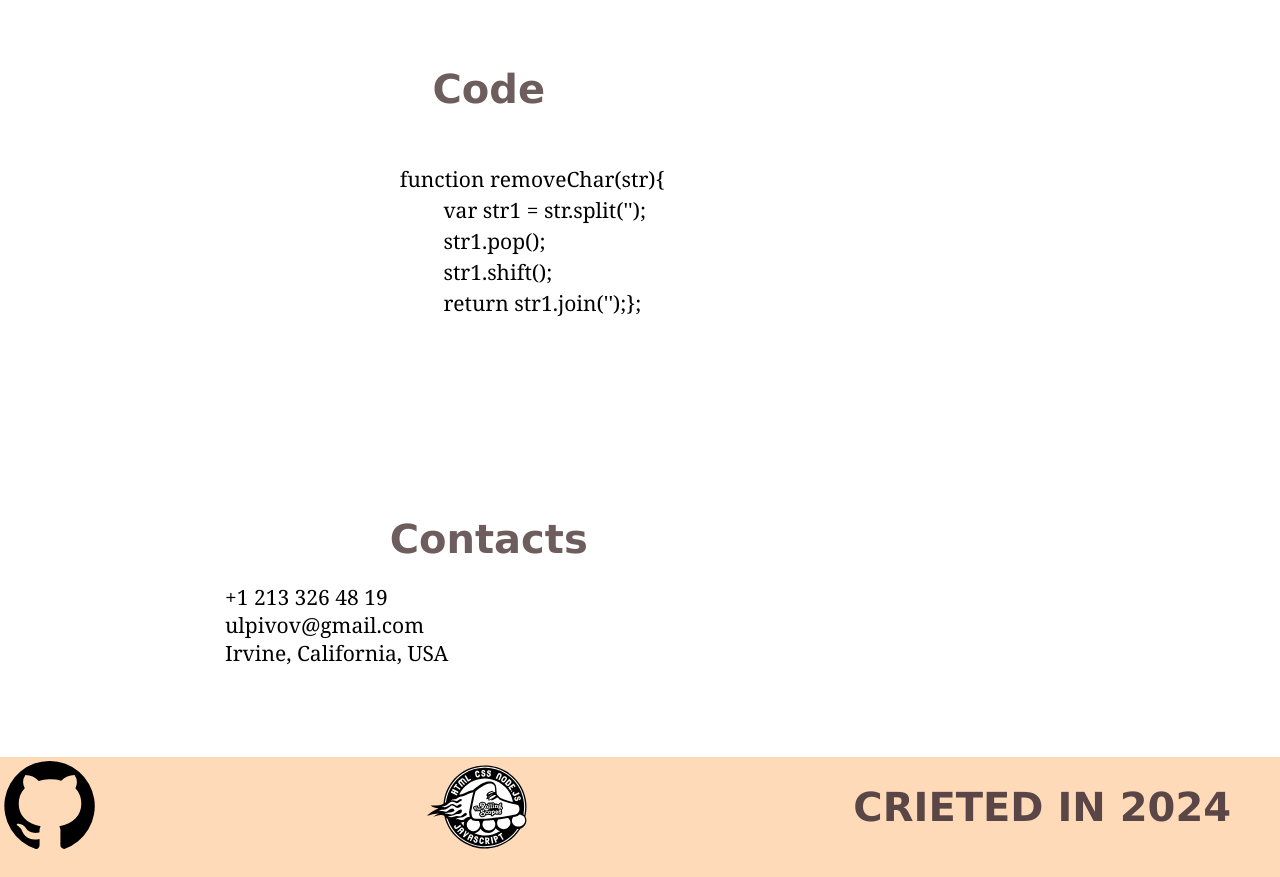
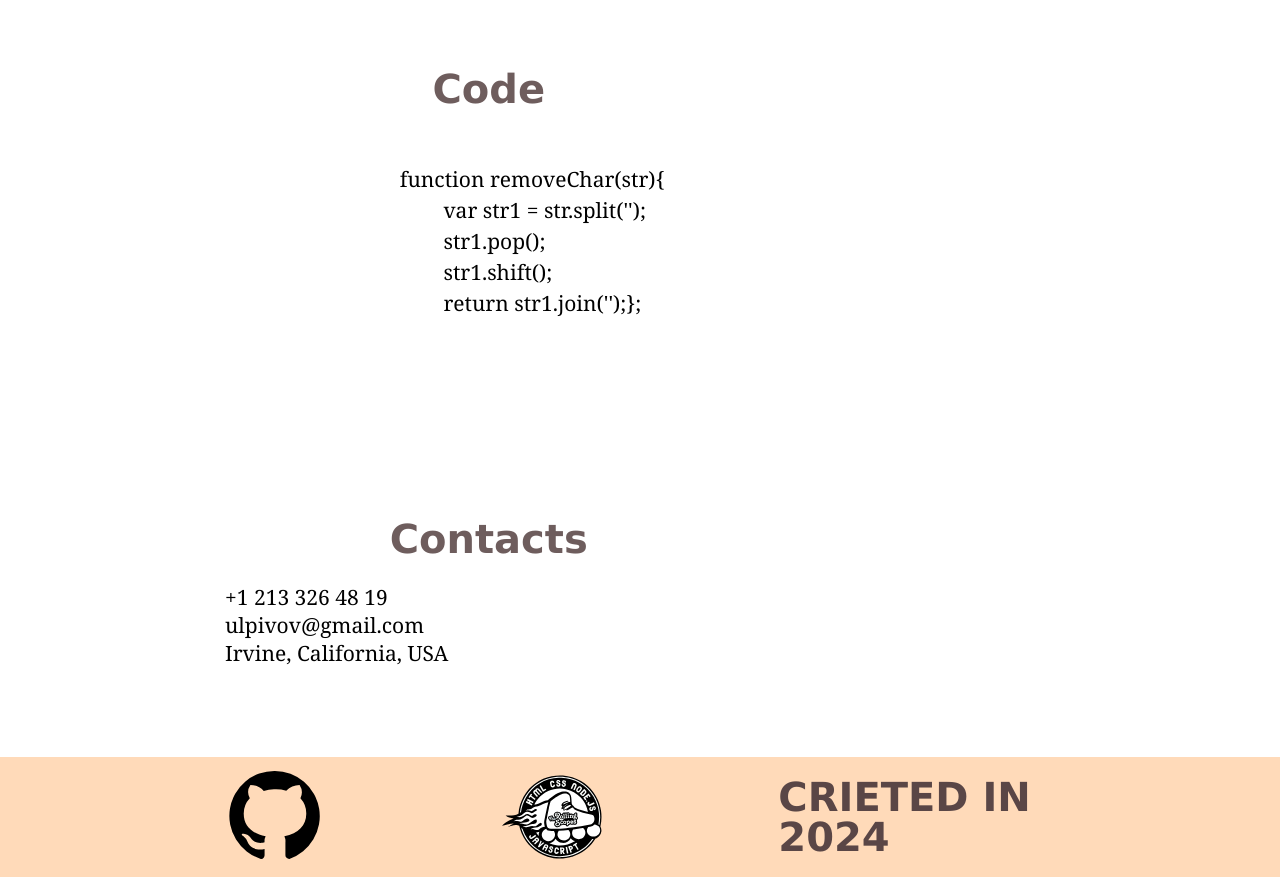
Before and after one commit to Ulpivov/rsschool-cv, a plain HTML site: page index.html in a window 1280 px wide. Shown: the part 1743-2620 px from the top of the page. Drawn offline with Linux system fonts and the light colour scheme.

Commit message:
feat: add social links

```diff
--- a/index.html
+++ b/index.html
@@ -12,6 +12,7 @@
 </head>
 
 <body>
+
 	<header class="header">
 
 		<div class="header__left">
@@ -29,11 +30,14 @@
 		<section class="about">
 			<div class="summury" id="about-me">
 				<h2 class="summury__subtitle">Summary</h2>
-				<div class="summury__describe">A goal-oriented Entry Level Frontend Developer with knowledge of HTML, CSS,
+				<div class="summury__describe">A goal-oriented Entry Level Frontend Developer with knowledge of HTML,
+					CSS,
 					JavaScript
-					seeking to use technical proficiency and creativity to develop engaging user experiences and advance in a
+					seeking to use technical proficiency and creativity to develop engaging user experiences and advance
+					in a
 					professional career.
-					I am a good team player. I don't have much experience. I have a little practice in website layout. I like
+					I am a good team player. I don't have much experience. I have a little practice in website layout. I
+					like
 					to
 					decide difficult tasks, if I don't know the answer I try to find it in different sources.
 				</div>
@@ -86,7 +90,7 @@
 				</ul>
 			</div>
 		</section>
-		<section class="navigation">
+		<div class="navigation">
 			<nav class="navigation__list">
 				<ul class="navigation__items">
 					<li class="navigation__item">
@@ -99,7 +103,7 @@
 						<a href="#my-english" class="navigation__link">English</a>
 					</li>
 					<li class="navigation__item">
-						<a href="#my-skills"" class=" navigation__link">Skills</a>
+						<a href="#my-skills" class=" navigation__link">Skills</a>
 					</li>
 					<li class="navigation__item">
 						<a href="#my-code" class="navigation__link">Code</a>
@@ -110,23 +114,26 @@
 				</ul>
 			</nav>
 
-		</section>
+		</div>
 	</main>
 	<footer class="footer">
-		<div class="container">
+
 		<ul class="footer__list">
 			<li class="footer__item">
-					<a href="" class="footer__link"> <img src="img/github.svg" alt="logo github" class="footer__img"> </a>
+				<a href="https://github.com/Ulpivov" target="_blank" class="footer__link"> <img src="img/github.svg"
+						alt="logo github" class="footer__img"> </a>
 			</li>
 			<li class="footer__item">
-					<a href="" class="footer__link"> <img src="img/logo-rs.svg" alt="logo rs" class="footer__img"> </a>
+				<a href="https://rs.school/courses/javascript-preschool-ru" target="_blank" class="footer__link"> <img
+						src="img/logo-rs.svg" alt="logo rs" class="footer__img"> </a>
 			</li>
 			<li class="footer__item">
 				<p class="footer__year">CRIETED IN 2024</p>
 			</li>
 		</ul>
-		</div>
+
 	</footer>
+
 </body>
 
 </html>
--- a/style.css
+++ b/style.css
@@ -121,12 +121,14 @@ h1{
 	min-height: calc(100vh - 35vh);
 	flex-direction: row;
 	padding-top: 10px;
+
 }
 .about,
 .experience{
 flex: 1;
 display: flex;
 flex-direction: column;
+
 }
 
 .summury__subtitle,
@@ -187,6 +189,7 @@ flex-direction: column;
 	padding-top: 90px;
 	padding-left: 100px;
 
+
 }
 .navigation__link{
 	color:#5a4646;
@@ -202,6 +205,7 @@ flex-direction: column;
 .footer{
 	height: 15vh;
 	background: #FFDAB9;
+	padding: 0px 225px 0px 225px;
 
 }
 .footer__list{
```
Lines whose indentation alone changed are shown as unchanged.
